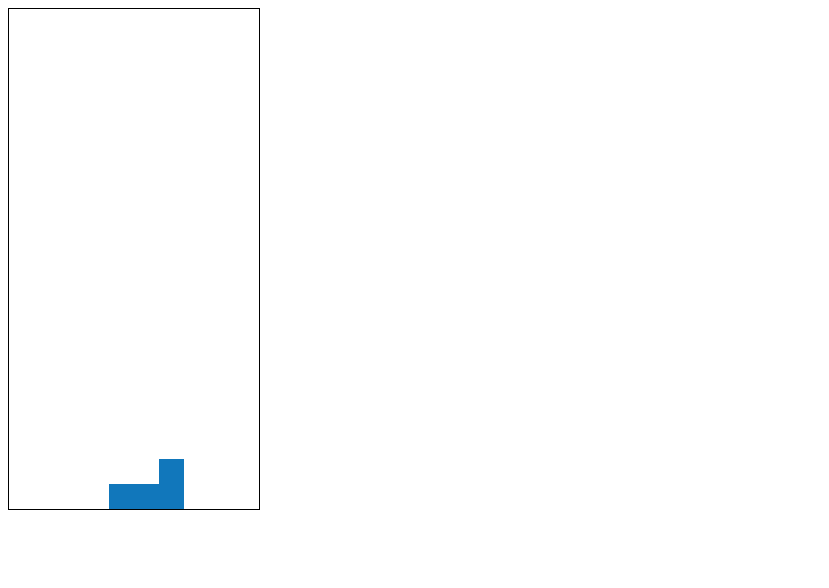
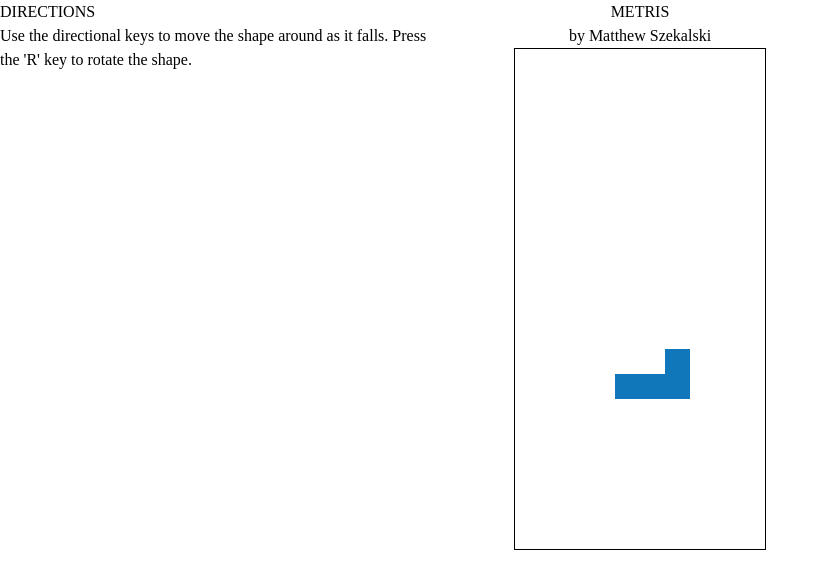
Before and after one commit to mszekalski/Metris, a website built with webpack: page index.html in a window 1280 px wide. Shown: the whole page, without its empty margins (0-829 px from the left). Built offline with nearby package versions, Linux system fonts and the light colour scheme.

Commit message:
added basic styling

```diff
--- /dev/null
+++ b/assets/stylesheets/application.css
@@ -0,0 +1,36 @@
+/*
+ * This is a manifest file that'll be compiled into application.css, which will include all the files
+ * listed below.
+ *
+ * Any CSS and SCSS file within this directory, lib/assets/stylesheets, or any plugin's
+ * vendor/assets/stylesheets directory can be referenced here using a relative path.
+ *
+ * You're free to add application-wide styles to this file and they'll appear at the bottom of the
+ * compiled file so the styles you add here take precedence over styles defined in any other CSS/SCSS
+ * files in this directory. Styles in this file should be added after the last require_* statement.
+ * It is generally better to create a new file per style scope.
+ *
+ *= require_tree .
+ *= require_self
+ */
+
+ html, body, div, span, h1, h2, h3, h4, a, ol, ul, li, form, label, article, aside, figure, figcaption, footer, header, nav {
+   margin: 0;
+   padding: 0;
+   border: 0;
+   font-size: 100%;
+   font: inherit;
+   vertical-align: baseline;
+ }
+
+ body {
+   line-height: 1.5;
+ }
+
+ ol, ul {
+   list-style: none;
+ }
+
+ img {
+   width: 100%
+ }
--- /dev/null
+++ b/assets/stylesheets/game.css
@@ -0,0 +1,33 @@
+body {
+  display: flex;
+}
+
+.left-content {
+  width: 33.3333333%;
+  display: flex;
+  justify-content: center;
+}
+
+
+
+#canvas {
+  width: 250px;
+  height: 500px;
+}
+
+.center-content {
+  display: flex;
+  justify-content: center;
+  flex-direction: column;
+  width: 33.3333333%;
+  align-items: center;
+}
+
+.header {
+  text-align: center;
+}
+
+
+.right-content {
+  width: 33.3333333%;
+}
--- a/index.html
+++ b/index.html
@@ -1,11 +1,29 @@
 <!DOCTYPE html>
 <html>
   <head>
+    <link rel="stylesheet" href="assets/stylesheets/application.css" type="text/css">
+    <link rel="stylesheet" href="assets/stylesheets/game.css" type="text/css">
     <title>Metris</title>
   </head>
 <body>
-  <canvas id="canvas" style="border: 1px solid black;"></canvas>
-  <script src="bundle.js"></script>
-   <script type="application/javascript" src="vendor/keymaster.js"></script>
+  <div class='left-content'>
+    <div class='directions'>
+      <h1>DIRECTIONS</h1>
+      Use the directional keys to move the shape around as it falls.
+      Press the 'R' key to rotate the shape.
+     </div>
+  </div>
+  <div class='center-content'>
+    <div class='header'>
+      <h1 class='title'>METRIS</h1>
+      <h2 class='author'>by Matthew Szekalski</h2>
+    </div>
+    <canvas id="canvas"  style="border: 1px solid black;"></canvas>
+    <script src="bundle.js"></script>
+    <script type="application/javascript" src="vendor/keymaster.js"></script>
+  </div>
+  <div class='right-content'>
+
+  </div>
 </body>
 </html>
```
